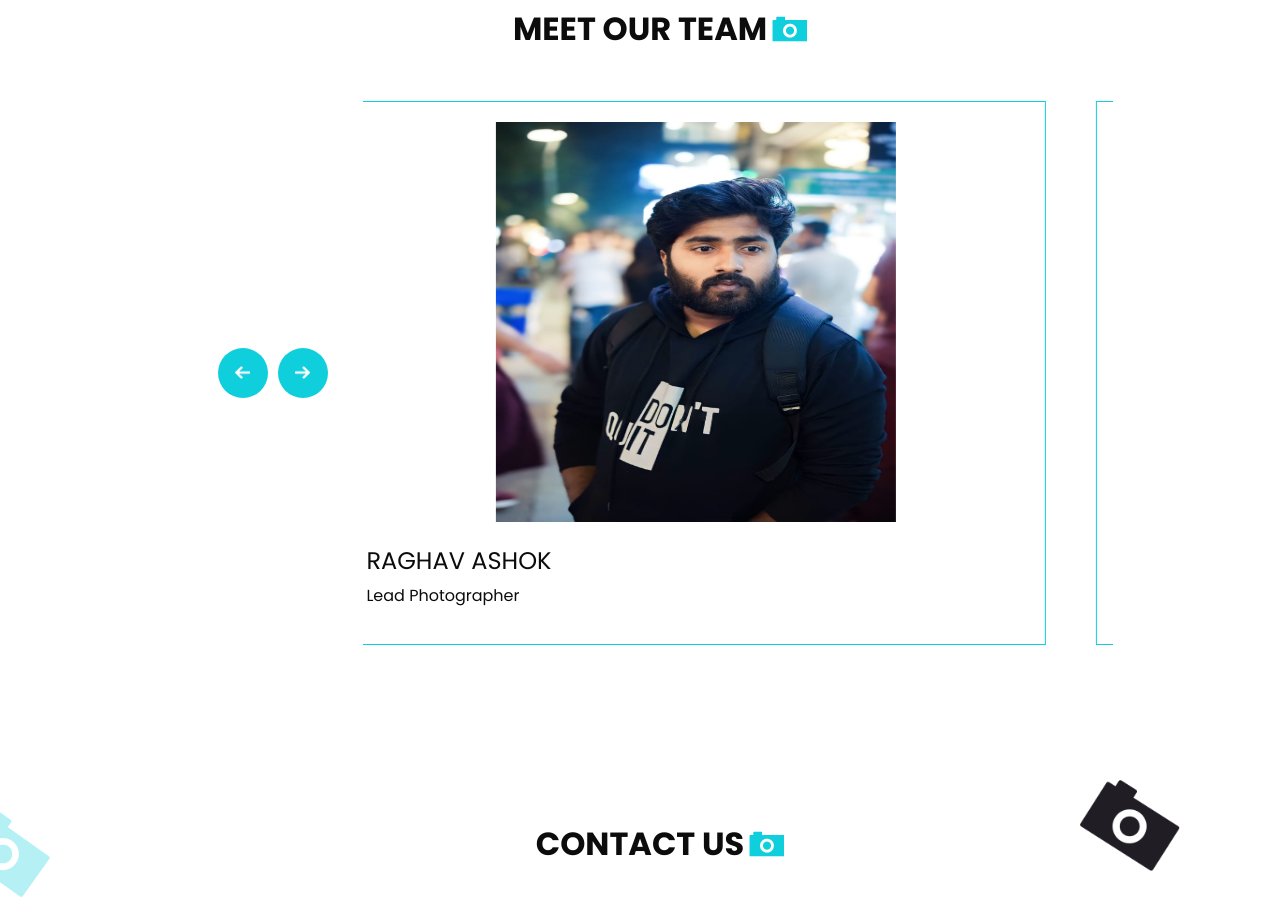
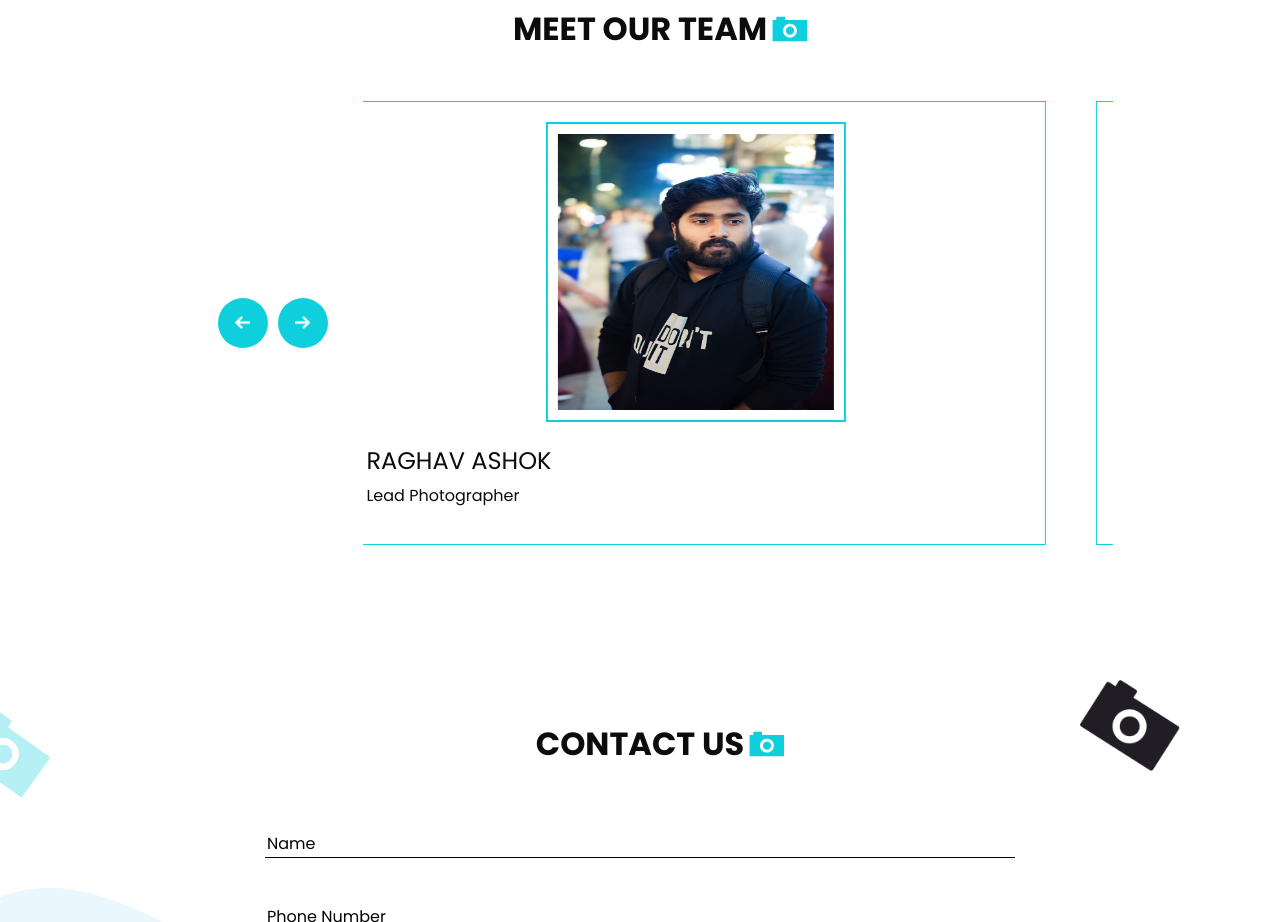
Before and after one commit to Yuvaraj-2001/fotofactory, a plain HTML site: page index.html in a window 1280 px wide. Shown: the part 3080-4002 px from the top of the page. Drawn offline with Linux system fonts and the light colour scheme.

Commit message:
photo border

```diff
--- a/css/style.css
+++ b/css/style.css
@@ -829,8 +829,10 @@ a:focus {
   padding-bottom: 25px;
 }
 .profile-img img{
-  width: 400px;
-  height: 400px;
+  width: 300px;
+  height: 300px;
+  border: 2px solid #0ecfdc;
+  padding: 10px;
 }
 
 @media (max-width: 768px){
```
